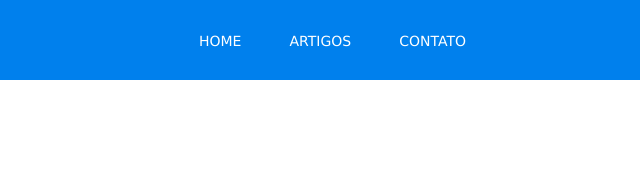
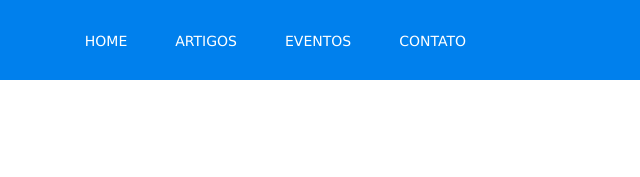
Before and after one commit to aecioprogrammer/portfolio_project2, a plain HTML site: page index.html in a window 1280 px wide. Shown: the top 177 px of the page, 640-1280 px from the left. Drawn offline with Linux system fonts and the light colour scheme.

Commit message:
add menu list item Eventos

```diff
--- a/index.html
+++ b/index.html
@@ -29,6 +29,9 @@
                   </li>
                   <li>
                       <a href="#">Artigos</a>
+                  </li>
+                  <li>
+                    <a href="#">Eventos</a>
                   </li>
                   <li>
                     <a href="#">Contato</a>
```
